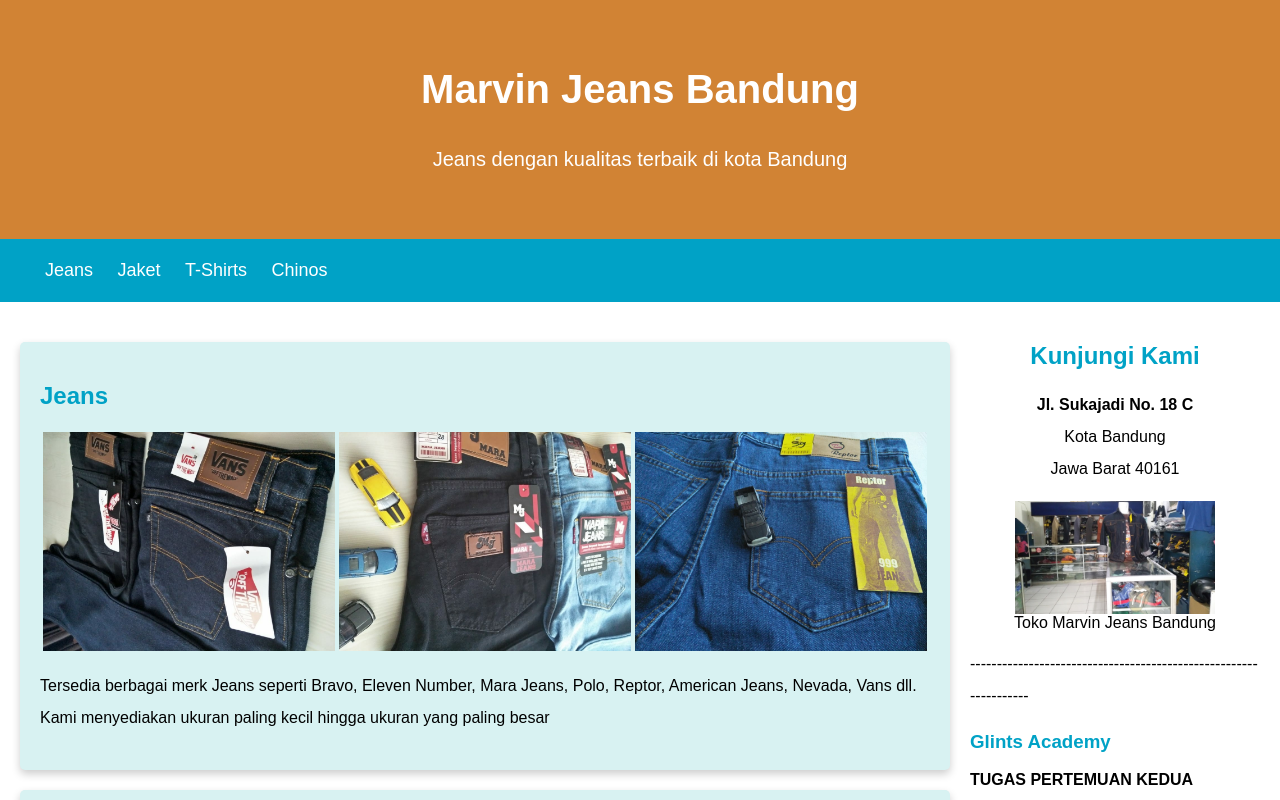
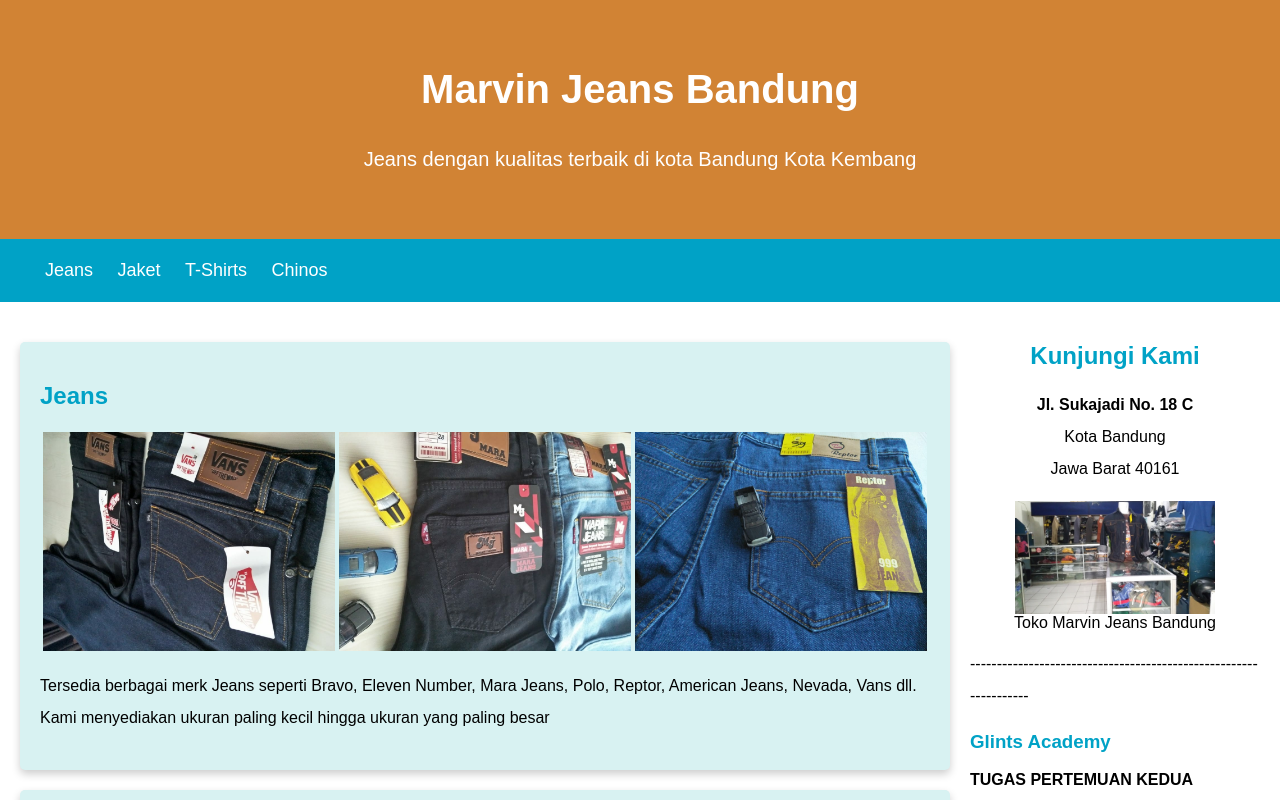
Before and after one commit to valinfernanda/RNBatch10, a plain HTML site: page index.html in a window 1280 px wide. Shown: the top 800 px of the page. Drawn offline with Linux system fonts and the light colour scheme.

Commit message:
ini belajar update v1

```diff
--- a/index.html
+++ b/index.html
@@ -12,7 +12,7 @@
 <header>
   <div class="jumbotron">
         <h1>Marvin Jeans Bandung</h1>
-        <p>Jeans dengan kualitas terbaik di kota Bandung</p>
+        <p>Jeans dengan kualitas terbaik di kota Bandung Kota Kembang</p>
   </div>
   <nav>
        <ul>
```
